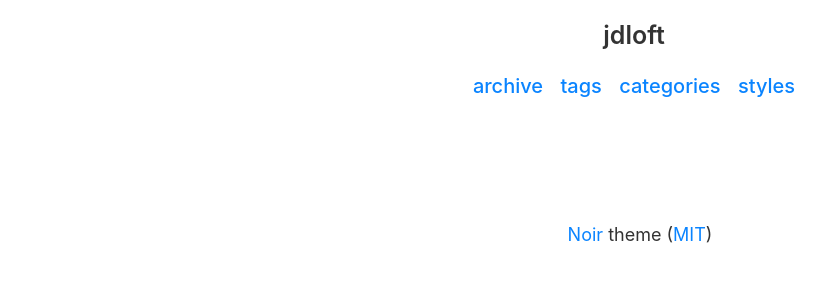
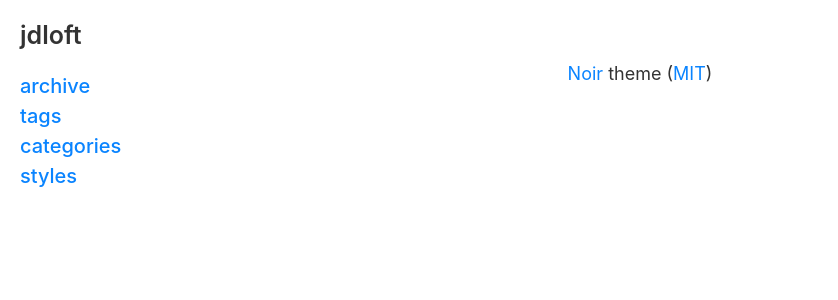
Before and after one commit to jdloft/jdloft.github.io, a Jekyll site: the page built from index.html, in a window 1280 px wide. Shown: the top 300 px of the page, without its empty margins (0-838 px from the left). Built offline with Jekyll 4.4.1, drawn with Linux system fonts in a browser that asks for light colours; the list of posts is cut into pages by our own code.

Commit message:
Vertical navigation

```diff
--- a/_layouts/default.html
+++ b/_layouts/default.html
@@ -8,10 +8,7 @@ layout: compress
 {% include head.html %}
 
 <body>
-
-  <div class="container content">
   <header class="masthead">
-
     <h3 class="masthead-title">
       <a href="{{ site.baseurl }}/" title="Home">{{ site.title }}</a><br>
       <small>{{ site.tagline }}</small>
@@ -28,6 +25,7 @@ layout: compress
     </div>
 
   </header>
+  <div class="container content">
 
     <main>
       {{ content | smartify }}
--- a/_sass/_layout.scss
+++ b/_sass/_layout.scss
@@ -2,8 +2,7 @@
 
 .container {
   max-width: 38rem;
-  padding-left:  1.5rem;
-  padding-right: 1.5rem;
+  padding-top: 1rem;
   margin-left:  auto;
   margin-right: auto;
 }
--- a/_sass/_masthead.scss
+++ b/_sass/_masthead.scss
@@ -4,18 +4,16 @@
 
 .masthead {
   padding-top: 1rem;
-  padding-bottom: 1rem;
-  margin-bottom: 3rem;
-  text-align: center;
+  padding-left: 1rem;
+  height: 100%;
+  position: fixed;
+  overflow-x: hidden;
 }
 
 .masthead-title {
   margin-top: 0;
   margin-bottom: 20px;
   color: $midnight-text-color;
-  position: relative;
-  text-align: center;
-  padding-right: 12px;
 
   @media (prefers-color-scheme: dark) {
     color: $midnight-text-color-dark;
@@ -48,7 +46,7 @@
     padding: 0;
   }
   ul#navigation-list li {
-    display: inline;
+    display: block;
     list-style: none;
     padding-left: 0;
     padding-right: 12px;
```
Lines whose indentation alone changed are shown as unchanged.
